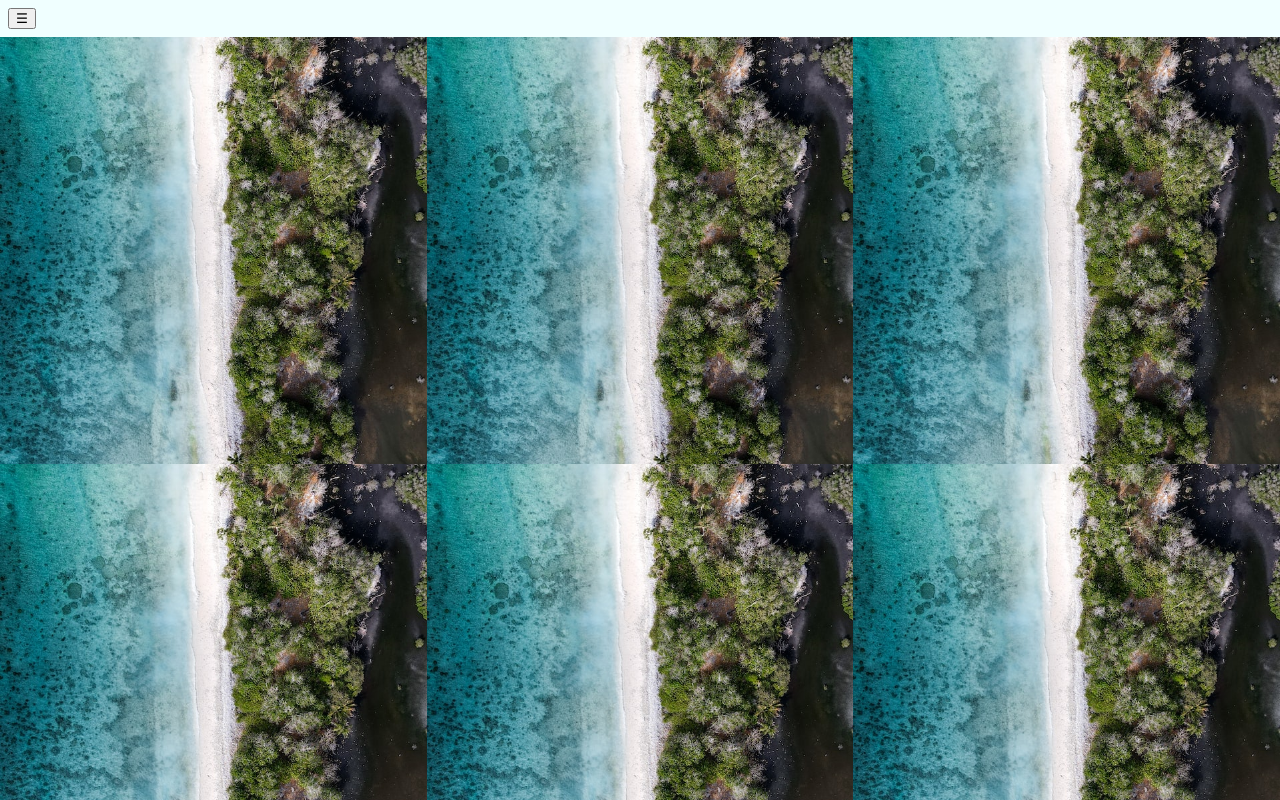
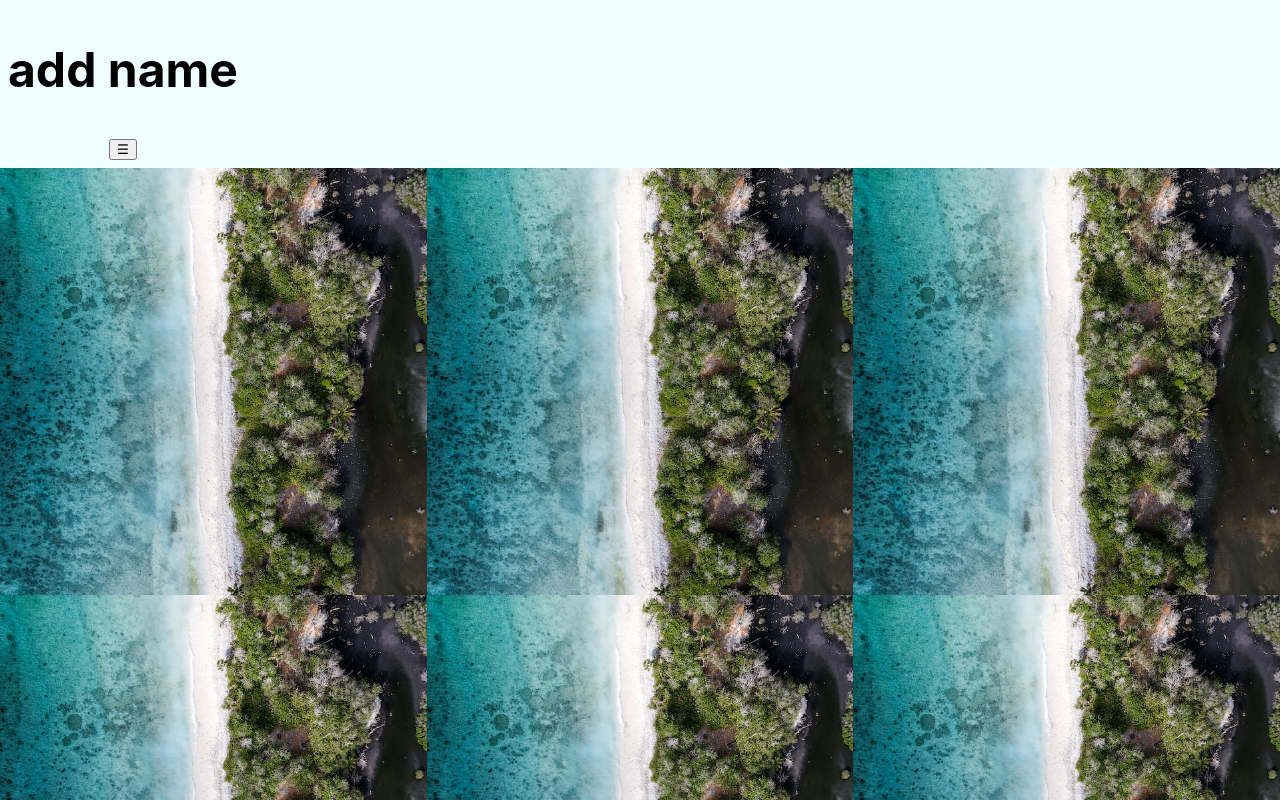
Before and after one commit to Nicolewrack23/Photography-Website, a React (Create React App) app in the folder client/: page / in a window 1280 px wide. Shown: the top 800 px of the page. Built offline with nearby package versions, Linux system fonts and the light colour scheme.

Commit message:
added name and header for menu

```diff
--- a/client/src/components/Navigation/SideNavigation.js
+++ b/client/src/components/Navigation/SideNavigation.js
@@ -11,7 +11,13 @@ const SideMenu = () => {
   return (
     <>
       <div className={styles.menuButton}>
-        <button onClick={toggleMenu}>{isOpen ? "X" : "☰"} </button>
+        <div className={styles.nameGrid}>
+          <h1 className={styles.name}>add name</h1>
+        </div>
+        <div className={styles.buttonGrid}>
+          <button className={styles.buttonStyles} onClick={toggleMenu}>
+            {isOpen ? "x" : "☰"}{" "}
+          </button>
         </div>
         <div
           className={`${styles.menu} ${isOpen ? styles.open : styles.closed}`}
@@ -23,6 +29,7 @@ const SideMenu = () => {
             <li className={styles.menuItem}>Contact</li>
           </ul>
         </div>
+      </div>
     </>
   );
 };
```
Lines whose indentation alone changed are shown as unchanged.
